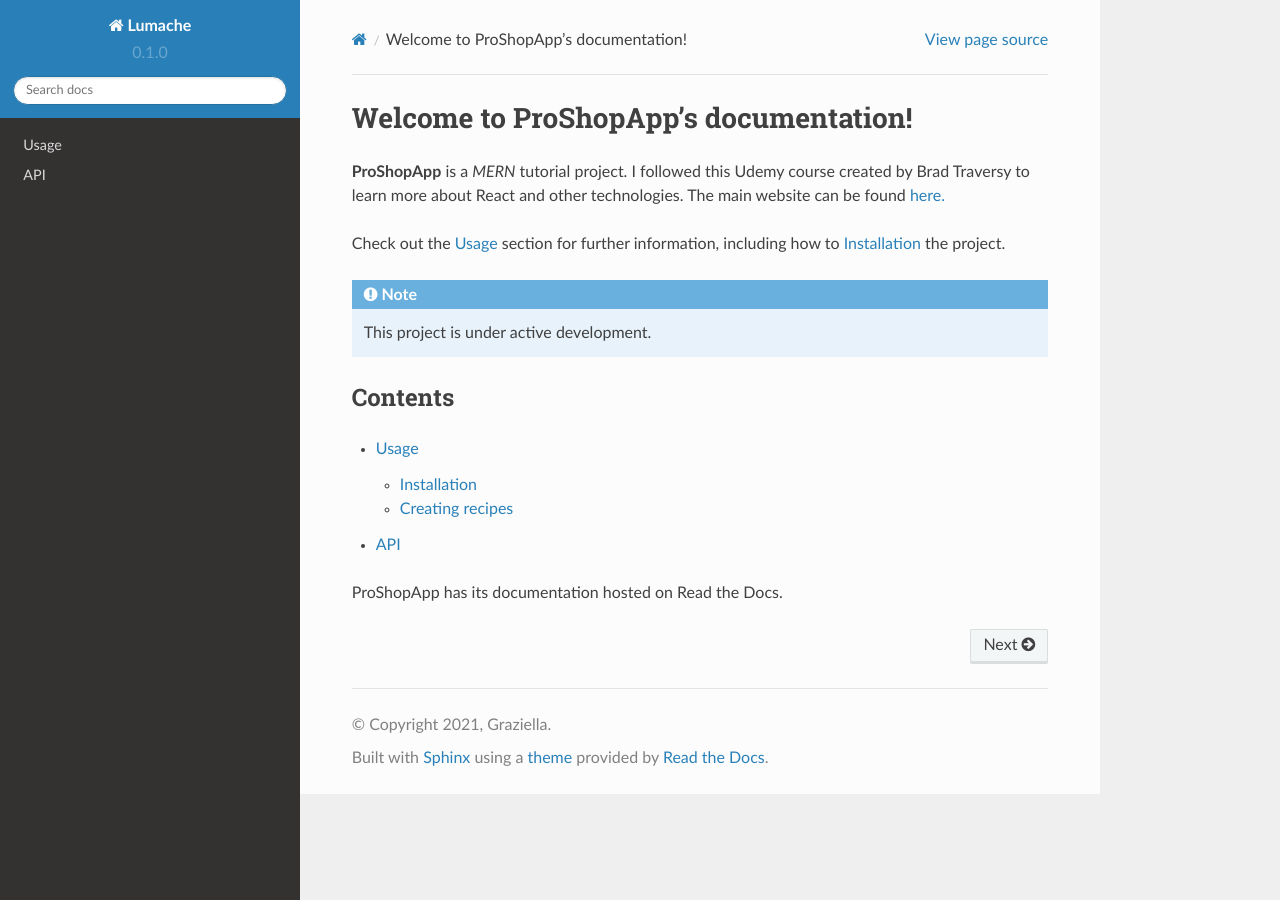
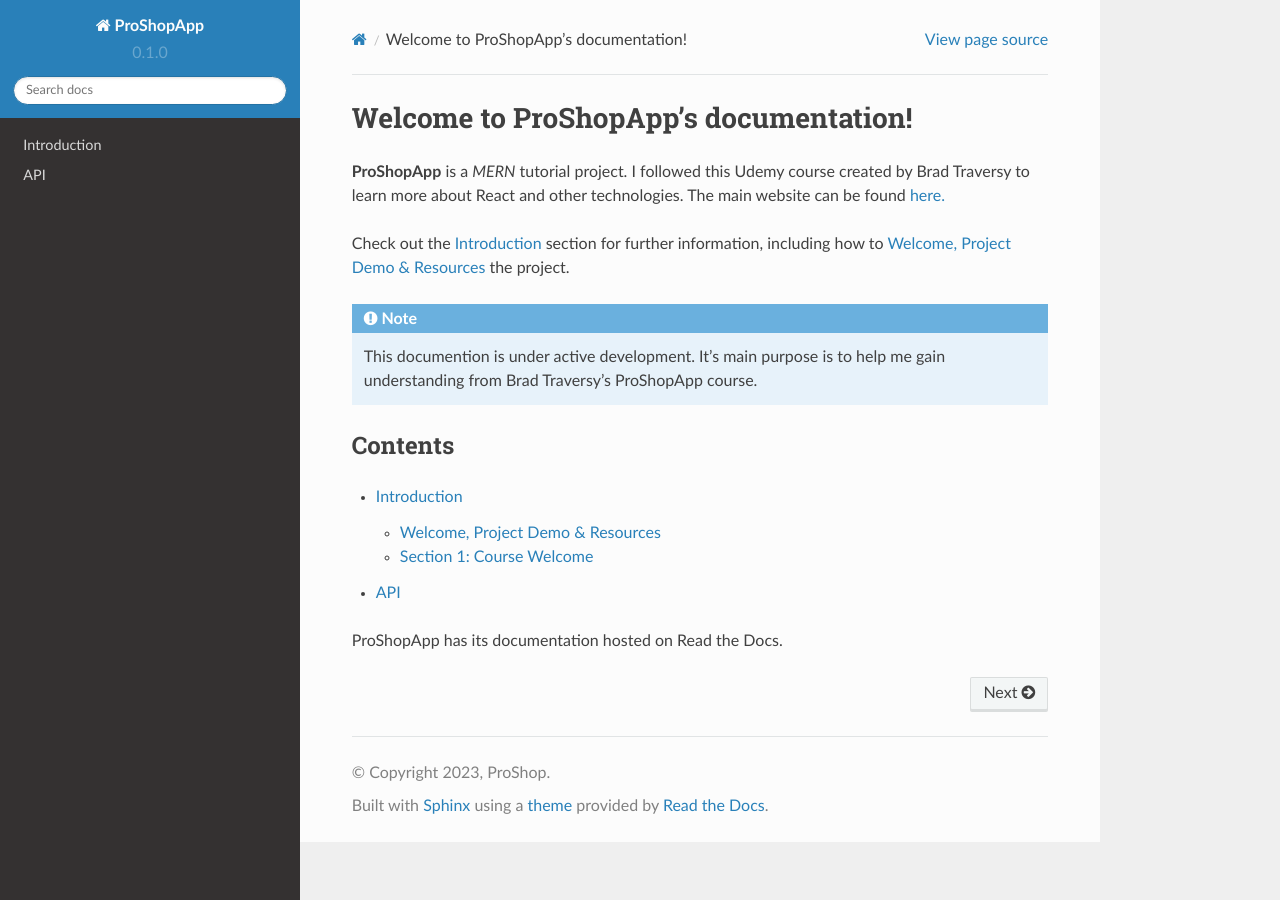
Before and after one commit to Pythonidaer/proshopapp, a Sphinx documentation site: the page built from docs/source/index.rst, in a window 1280 px wide. Built offline with Sphinx 7.4.7 and the Read the Docs theme 2.0.0, drawn with Linux system fonts in a browser that asks for light colours.

```diff
--- a/docs/source/conf.py
+++ b/docs/source/conf.py
@@ -2,9 +2,9 @@
 
 # -- Project information
 
-project = 'Lumache'
-copyright = '2021, Graziella'
-author = 'Graziella'
+project = 'ProShopApp'
+copyright = '2023, ProShop'
+author = 'Jonathan Hammond'
 
 release = '0.1'
 version = '0.1.0'
--- a/docs/source/index.rst
+++ b/docs/source/index.rst
@@ -6,19 +6,19 @@ Udemy course created by Brad Traversy to learn
 more about React and other technologies.
 The main website can be found  `here. <https://proshopapp2023.herokuapp.com/>`_
 
-Check out the :doc:`usage` section for further information, including
-how to :ref:`installation` the project.
+Check out the :doc:`introduction` section for further information, including
+how to :ref:`intro` the project.
 
 .. note::
 
-   This project is under active development.
+   This documention is under active development. It's main purpose is to help me gain understanding from Brad Traversy's ProShopApp course.
 
 Contents
 --------
 
 .. toctree::
 
-   usage
+   introduction
    api
 
 ProShopApp has its documentation hosted on Read the Docs.
```
Also changed, not shown: docs/source/introduction.rst (added, +19 -0 lines), docs/source/usage.rst (+28 -0 lines), 1 other file.
